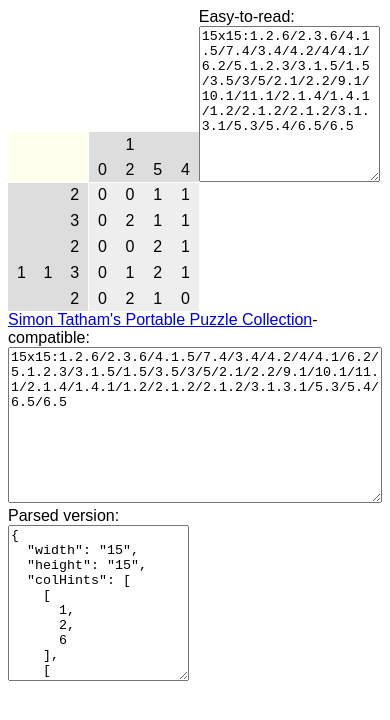
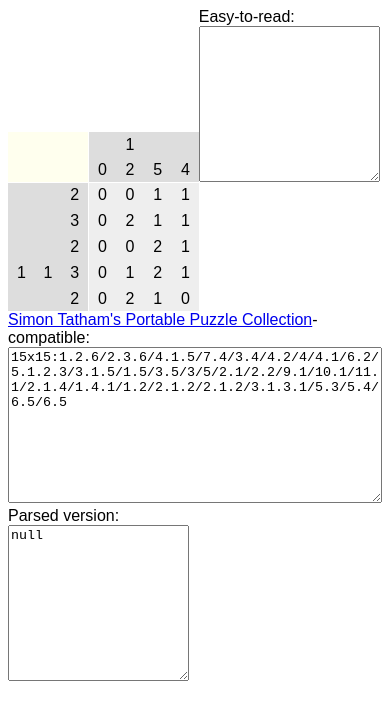
Before and after one commit to denilsonsa/nonogram-editor, a Vue app: page / in a window 390 px wide. Shown: the top 720 px of the page. Built offline with nearby package versions, Linux system fonts and the light colour scheme.

Commit message:
Bi-directional conversion of puzzle definition and strings
This commit was entirely written during a flight, on an Android tablet.

```diff
--- a/src/App.vue
+++ b/src/App.vue
@@ -5,10 +5,20 @@
       :colHints="sampleColHints"
       :rowHints="sampleRowHints"
     />
-    <TextareaWithLabel id="texthuman" v-model="sampleText" rows="10">
+    <TextareaWithLabel
+      id="texthuman"
+      v-model="puzzleDefinitionHumanReadable"
+      @input="inputHumanReadable"
+      rows="10"
+    >
       <template v-slot:label>Easy-to-read:</template>
     </TextareaWithLabel>
-    <TextareaWithLabel id="textsimon" v-model="sampleText" rows="10">
+    <TextareaWithLabel
+      id="textsimon"
+      v-model="puzzleDefinitionSimonTatham"
+      @input="inputSimonTatham"
+      rows="10"
+    >
       <template v-slot:label>
         <a
           href="https://www.chiark.greenend.org.uk/~sgtatham/puzzles/js/pattern.html"
@@ -24,6 +34,11 @@
     >
       <template v-slot:label>Parsed version:</template>
     </TextareaWithLabel>
+    <ul v-if="puzzleDefinitionErrors.length > 0">
+      <li v-for="(error, index) in puzzleDefinitionErrors" :key="index">
+        {{ error }}
+      </li>
+    </ul>
   </div>
 </template>
 
@@ -36,6 +51,12 @@
 <script>
 import NonogramGrid from "./components/NonogramGrid.vue";
 import TextareaWithLabel from "./components/TextareaWithLabel.vue";
+import {
+  parsePuzzleText,
+  stringifyPuzzleDefinitionAsSimonTathan,
+  stringifyPuzzleDefinitionAsHumanReadable,
+  validatePuzzleDefinition,
+} from "./nonogram.js";
 
 export default {
   name: "App",
@@ -45,8 +66,13 @@ export default {
   },
   data() {
     return {
-      sampleText:
+      puzzleDefinition: null,
+      puzzleDefinitionErrors: [],
+      // '',
+      puzzleDefinitionSimonTatham:
         "15x15:1.2.6/2.3.6/4.1.5/7.4/3.4/4.2/4/4.1/6.2/5.1.2.3/3.1.5/1.5/3.5/3/5/2.1/2.2/9.1/10.1/11.1/2.1.4/1.4.1/1.2/2.1.2/2.1.2/3.1.3.1/5.3/5.4/6.5/6.5",
+      puzzleDefinitionHumanReadable: "",
+
       sampleColHints: [[0], [1, 2], [5], [4]],
       sampleRowHints: [[2], [3], [2], [1, 1, 3], [2]],
       sampleGrid: [
@@ -60,50 +86,28 @@ export default {
   },
   computed: {
     parsedTextForDebugging() {
-      return JSON.stringify(this.parsePuzzleText(this.sampleText), null, 2);
+      return JSON.stringify(this.puzzleDefinition, null, 2);
     },
   },
   methods: {
-    // TODO: Write down another (two) function(s) to generate the text from a puzzle object.
-    // TODO: Move these functions to a "lib".
-    parsePuzzleText(text) {
-      // Splitting the dimensions from the hints.
-      const [
-        ,
-        width,
-        height,
-        hintstring,
-      ] = /^\s*(\d+)\s*x\s*(\d+)\s*:?\s*([\d \t.,\r\n;\/]+)\s*$/.exec(text) || [
-        "",
-        0,
-        0,
-        "",
-      ];
-      // Spliting into each line (either row or col) of hints.
-      // Also filtering the empty lines.
-      const hintlines = hintstring
-        .split(/[\r\n;\/]+/)
-        .filter(line => line.trim());
-      // Splitting each line into each individual hint, and converting to integer.
-      const hints = hintlines.map(line =>
-        line
-          .split(/[ \t.,]+/)
-          .filter(hint => hint.trim())
-          .map(hint => parseInt(hint, 10))
+    // TODO: Replace these with vuex.
+    inputSimonTatham(value) {
+      this.puzzleDefinition = parsePuzzleText(value);
+      this.puzzleDefinitionHumanReadable = stringifyPuzzleDefinitionAsHumanReadable(
+        this.puzzleDefinition
       );
-      const colHints = hints.slice(0, width);
-      const rowHints = hints.slice(width);
-      // TODO: Detect and report errors, such as:
-      // * ERROR: (width + height) != hints.length
-      // * ERROR/WARN: sum(sum(hints) for colHints) != sum(sum(hints) for rowHints)
-      // * WARN: Dimensions outside the valid range (1..99) (99 just because of display reasons, because I don't want to display 3-digit numbers)
-      // * LATER: any(sum(hints) + hints.length - 1 > height for colHints) -> This would be easily detected when trying to solve the puzzle; so we can wait to detect/report this later.
-      return {
-        width,
-        height,
-        colHints,
-        rowHints,
-      };
+      this.puzzleDefinitionErrors = validatePuzzleDefinition(
+        this.puzzleDefinition
+      );
+    },
+    inputHumanReadable(value) {
+      this.puzzleDefinition = parsePuzzleText(value);
+      this.puzzleDefinitionSimonTatham = stringifyPuzzleDefinitionAsSimonTathan(
+        this.puzzleDefinition
+      );
+      this.puzzleDefinitionErrors = validatePuzzleDefinition(
+        this.puzzleDefinition
+      );
     },
   },
 };
--- /dev/null
+++ b/src/nonogram.js
@@ -0,0 +1,106 @@
+// These functions operate on a puzzle object.
+// The puzzle object is just a plain JavaScript object with no special prototype.
+// This was chosen because it is trivial do (de)serialize as JSON, and because
+// it just works as a reactive "data" in Vue.
+
+// Given a string, parses it into a puzzle object.
+export function parsePuzzleText(text) {
+  // Splitting the dimensions from the hints.
+  const [
+    ,
+    width,
+    height,
+    hintstring,
+  ] = /^\s*(\d+)\s*x\s*(\d+)\s*:?\s*([\d \t.,\r\n;/]+)\s*$/.exec(text) || [
+    "",
+    0,
+    0,
+    "",
+  ];
+  // Spliting into each line (either row or col) of hints.
+  // Also filtering the empty lines.
+  const hintlines = hintstring.split(/[\r\n;/]+/).filter(line => line.trim());
+  // Splitting each line into each individual hint, and converting to integer.
+  const hints = hintlines.map(line =>
+    line
+      .split(/[ \t.,]+/)
+      .filter(hint => hint.trim())
+      .map(hint => parseInt(hint, 10))
+  );
+  const colHints = hints.slice(0, width);
+  const rowHints = hints.slice(width);
+  return {
+    type: "puzzle_definition",
+    width: parseInt(width, 10),
+    height: parseInt(height, 10),
+    colHints,
+    rowHints,
+  };
+}
+
+export function stringifyPuzzleDefinitionAsSimonTathan(puzzleDefinition) {
+  const p = puzzleDefinition;
+  return (
+    `${p.width}x${p.height}:` +
+    [...p.colHints, ...p.rowHints].map(hints => hints.join(".")).join("/")
+  );
+}
+
+export function stringifyPuzzleDefinitionAsHumanReadable(puzzleDefinition) {
+  const p = puzzleDefinition;
+  return (
+    `${p.width}x${p.height}\n` +
+    [...p.colHints, ...p.rowHints].map(hints => hints.join(" ")).join("\n")
+  );
+}
+
+export function validatePuzzleDefinition(puzzleDefinition) {
+  const p = puzzleDefinition;
+  let errors = [];
+
+  // These two are essentially warnings.
+  // We limit the dimensions to 99 because this tool was designed to have at
+  // most 2 digits on each hint (for layout/display reasons). We can lift this
+  // restiction later in the future, if/when needed.
+  if (p.width > 99) {
+    errors.push(`Puzzle is too wide (${p.width} > 99).`);
+  }
+  if (p.height > 99) {
+    errors.push(`Puzzle is too tall (${p.height} > 99).`);
+  }
+
+  // These are errors:
+  if (p.width !== p.colHints.length) {
+    errors.push(
+      `Width=${p.width}, but got ${p.colHints.length} vertical hints.`
+    );
+  }
+  if (p.height !== p.rowHints.length) {
+    errors.push(
+      `Height=${p.height}, but got ${p.rowHints.length} horizontal hints.`
+    );
+  }
+
+  const sumColHints = p.colHints
+    .map(hints => hints.reduce(sumReducer))
+    .reduce(sumReducer);
+  const sumRowHints = p.rowHints
+    .map(hints => hints.reduce(sumReducer))
+    .reduce(sumReducer);
+  if (sumColHints !== sumRowHints) {
+    errors.push(
+      `The columns have a total of ${sumColHints} filled cells, while the rows have ${sumRowHints}`
+    );
+  }
+
+  return errors;
+}
+
+function sumReducer(acc, cur) {
+  return acc + cur;
+}
+
+// TODO: Write down another (two) function(s) to generate the text from a puzzle object.
+// TODO: Detect and report errors, such as:
+// * ERROR/WARN: sum(sum(hints) for colHints) != sum(sum(hints) for rowHints)
+// * LATER: any(sum(hints) + hints.length - 1 > height for colHints) -> This would be easily detected when trying to solve the puzzle; so we can wait to detect/report this later.
```
